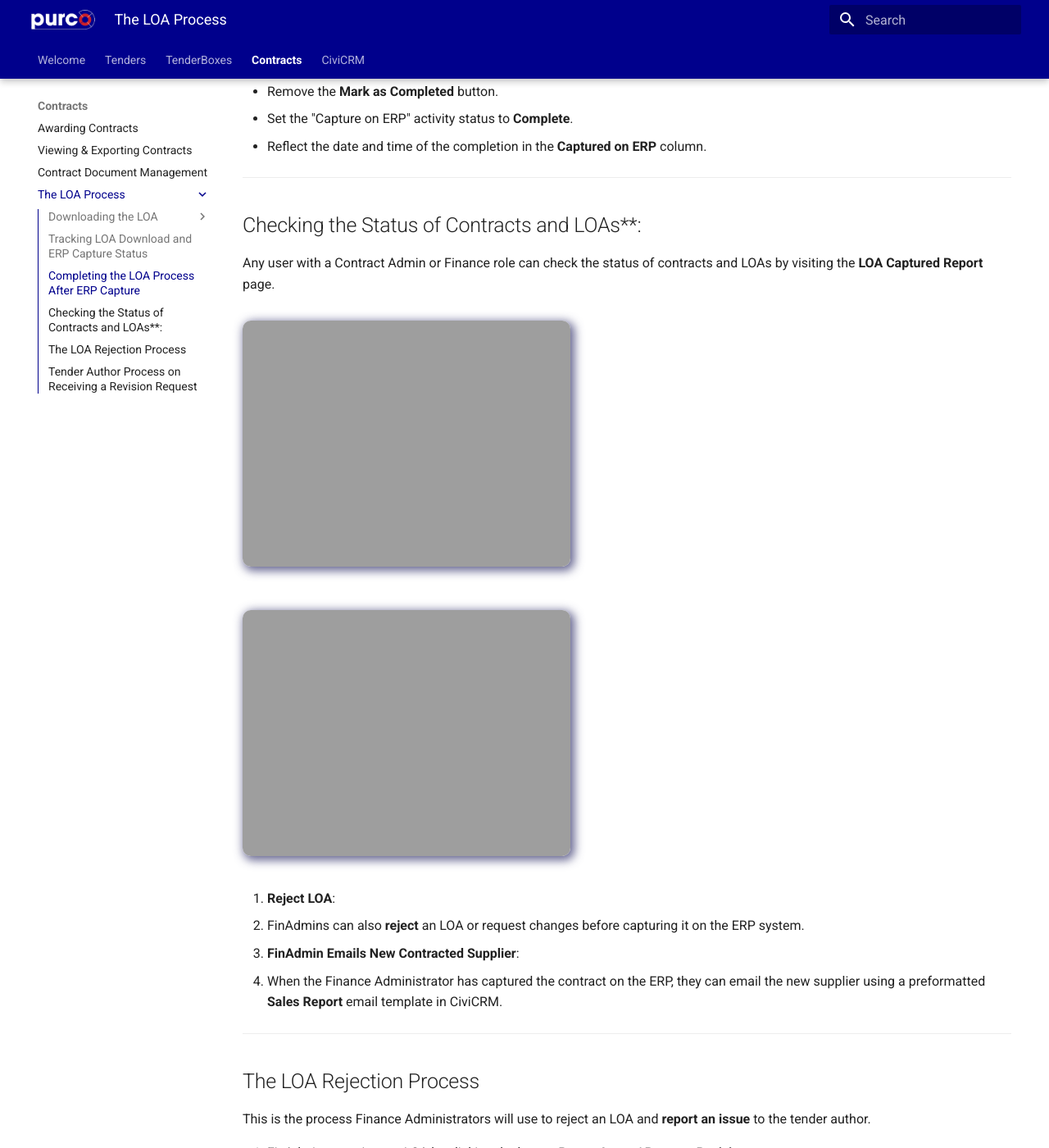
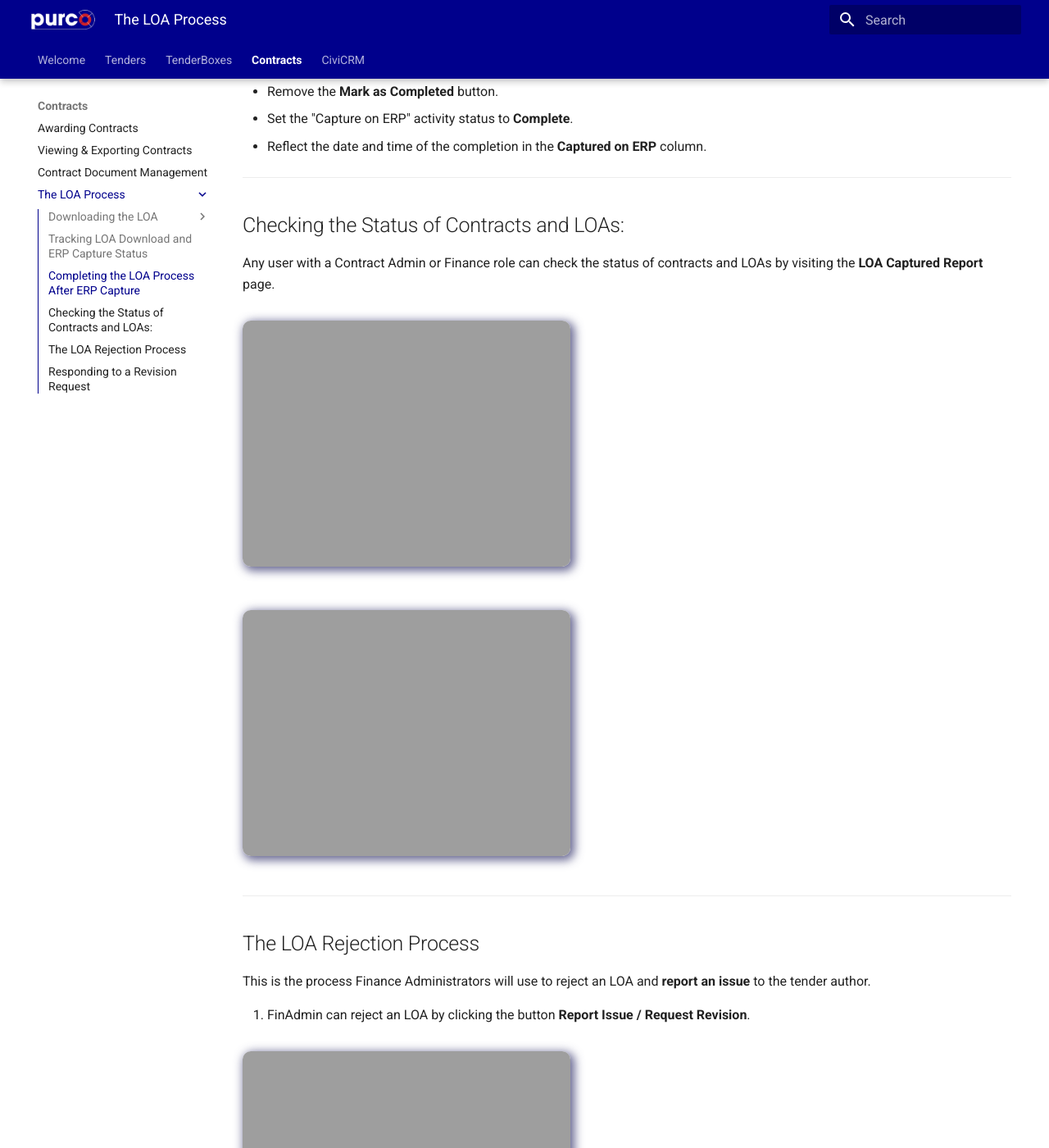
Before and after one commit to assocworks/purcosa-docs, an MkDocs documentation site: the page built from docs/contracts/loa-process.md, in a window 1280 px wide and 1400 px high, scrolled down 4485 px. Shown: the whole window at 82% size. Built offline with MkDocs 1.6.1 and Material for MkDocs 9.7.7, drawn with Linux system fonts in a browser that asks for light colours; some of the changed text lies outside the part shown.

Commit message:
Update loa-process.md

```diff
--- a/docs/contracts/loa-process.md
+++ b/docs/contracts/loa-process.md
@@ -67,19 +67,13 @@ Upon marking the LOA's ERP capture as complete, the system will:
 
 ---
 
-## Checking the Status of Contracts and LOAs**:
+## Checking the Status of Contracts and LOAs:
 
 Any user with a Contract Admin or Finance role can check the status of contracts and LOAs by visiting the **LOA Captured Report** page.
 
 ![LOA Captured Report](https://purcosa.co.za/sites/purcosa.co.za/files/images/guides/Contract%20-%20LOA%20-%20LOA%20captured%20report.png)
 
 ![LOA Captured Report Page](https://purcosa.co.za/sites/purcosa.co.za/files/images/guides/Contract%20-%20LOA%20captured%20report%20page.png)
-
-4. **Reject LOA**:
-   - FinAdmins can also **reject** an LOA or request changes before capturing it on the ERP system.
-
-5. **FinAdmin Emails New Contracted Supplier**:
-   - When the Finance Administrator has captured the contract on the ERP, they can email the new supplier using a preformatted **Sales Report** email template in CiviCRM.
 
 ---
 
@@ -113,7 +107,7 @@ This is the process Finance Administrators will use to reject an LOA and **repor
 
 ---
 
-## Tender Author Process on Receiving a Revision Request
+## Responding to a Revision Request
 
 1. On receipt of the **Change Requested** email, the tender author should review and correct the issue.
 2. Once resolved, they should:
```
